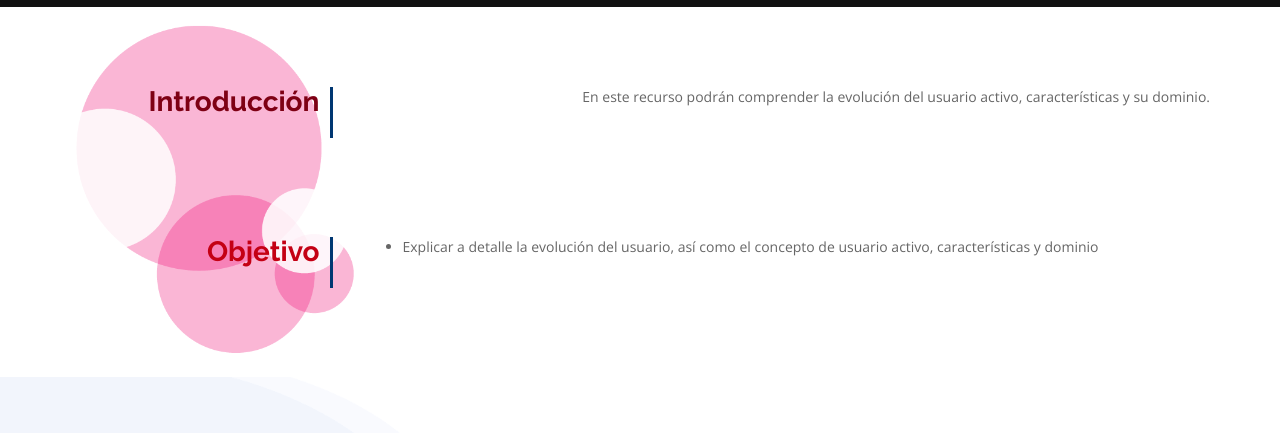
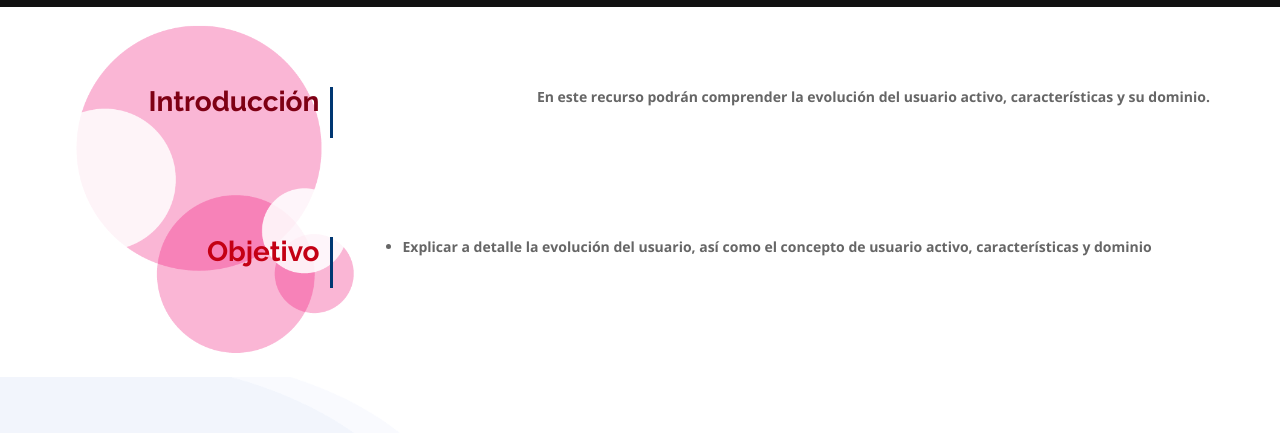
Before and after one commit to DSEP-UNAH/ura1tema2_usuarioactivo, a plain HTML site: page index.html in a window 1280 px wide. Shown: the part 883-1316 px from the top of the page. Drawn offline with nearby package versions, Linux system fonts and the light colour scheme.

Commit message:
Update index.html

```diff
--- a/index.html
+++ b/index.html
@@ -107,7 +107,7 @@ los dominios del prosumer</a></li>
             <tr>
               <td valign="top" align="left"><table cellspacing="0" cellpadding="0" hspace="0" vspace="0" align="right">
                 <tr>
-                  <td valign="top" align="left"><p style="text-align: justify">En este recurso podrán comprender la evolución del  usuario activo, características y su dominio. </p>
+                  <td valign="top" align="left"><p style="text-align: justify"><strong>En este recurso podrán comprender la evolución del  usuario activo, características y su dominio.</strong> </p>
                     <table cellspacing="0" cellpadding="0" hspace="0" vspace="0" align="right">
                       <tr>
                         <td valign="top" align="left"><p>&nbsp;</p></td>
@@ -135,7 +135,7 @@ los dominios del prosumer</a></li>
         <div style="display:grid; align-items: center">
           <ul>
             <li>
-              <p>Explicar a detalle la evolución del usuario, así  como el concepto de usuario activo, características y dominio</p>
+              <p><strong>Explicar a detalle la evolución del usuario, así  como el concepto de usuario activo, características y dominio</strong></p>
             </li>
           </ul>
         </div>
```
